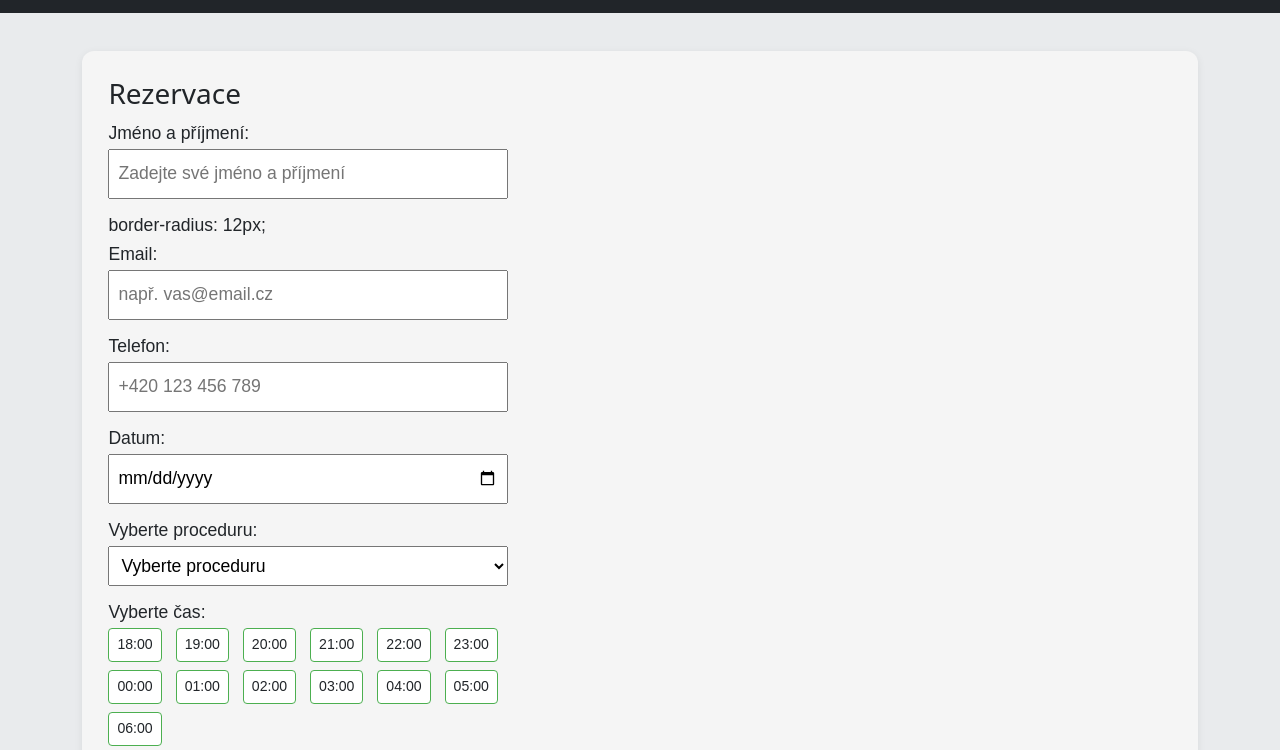
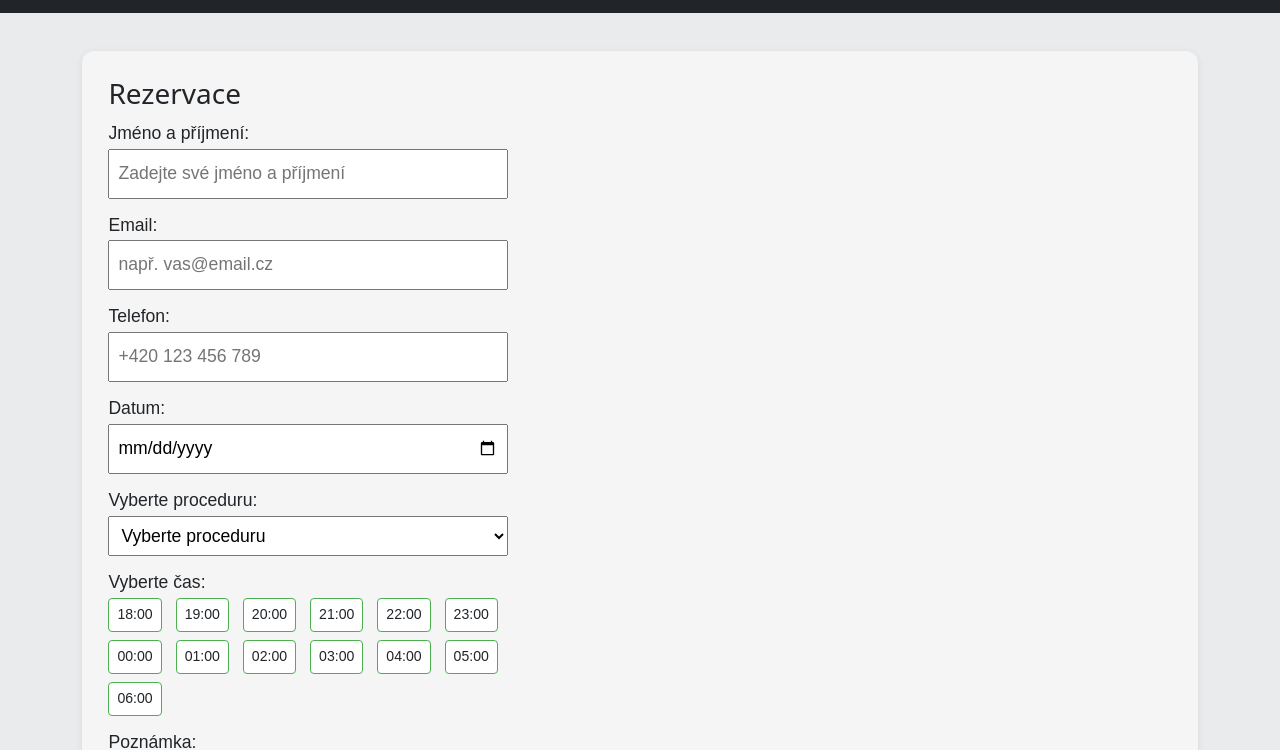
Before and after one commit to BarboraLidova/TDW, a website: page public/page3.html in a window 1280 px wide. Shown: the part 71-821 px from the top of the page. Drawn offline with nearby package versions, Linux system fonts and the light colour scheme.

Commit message:
Update page3.html

```diff
--- a/public/page3.html
+++ b/public/page3.html
@@ -42,7 +42,7 @@
         <h3>Rezervace</h3>
         <form action="#" method="post" class="reservation-form">
           <label for="fname">Jméno a příjmení:</label><br>
-          <input type="text" id="fname" name="fullname" placeholder="Zadejte své jméno a příjmení" required> border-radius: 12px;<br>
+          <input type="text" id="fname" name="fullname" placeholder="Zadejte své jméno a příjmení" required><br>
 
           <label for="email">Email:</label><br>
           <input type="email" id="email" name="email" placeholder="např. vas@email.cz" required><br>
```
